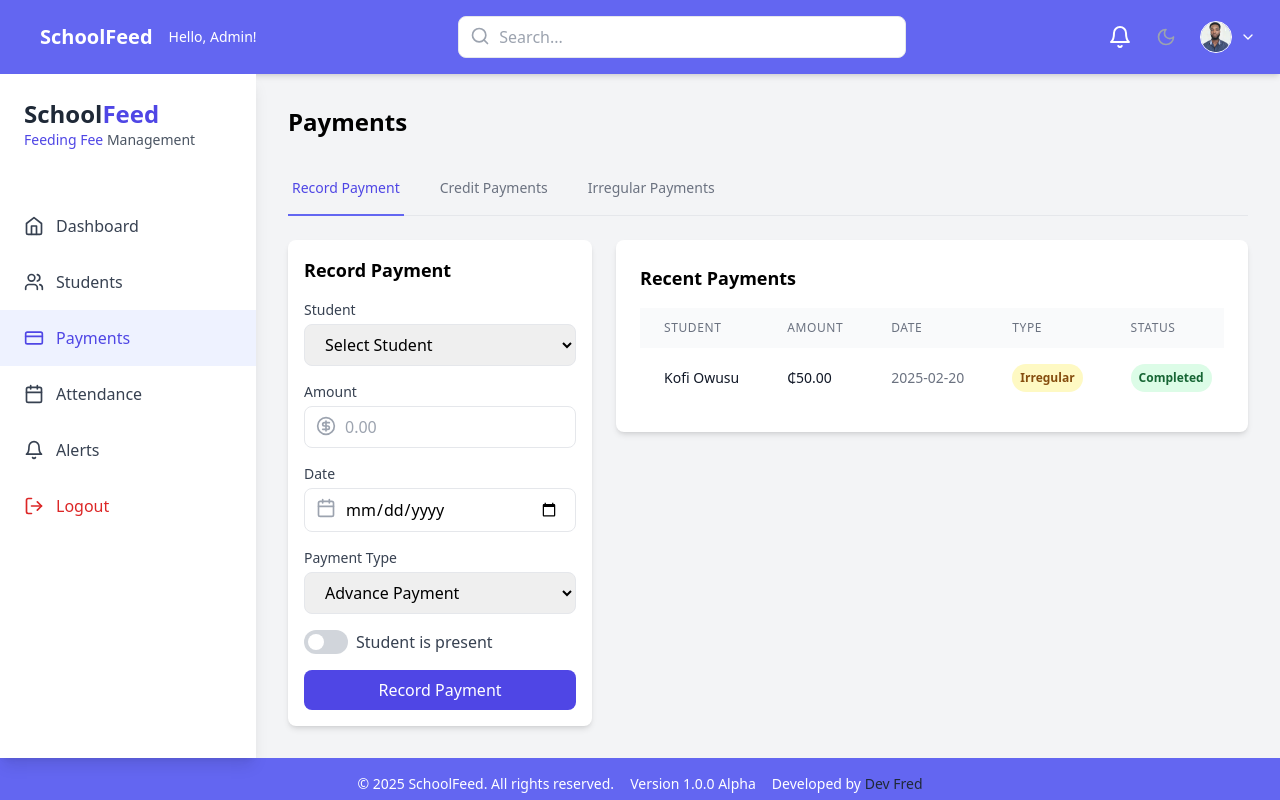
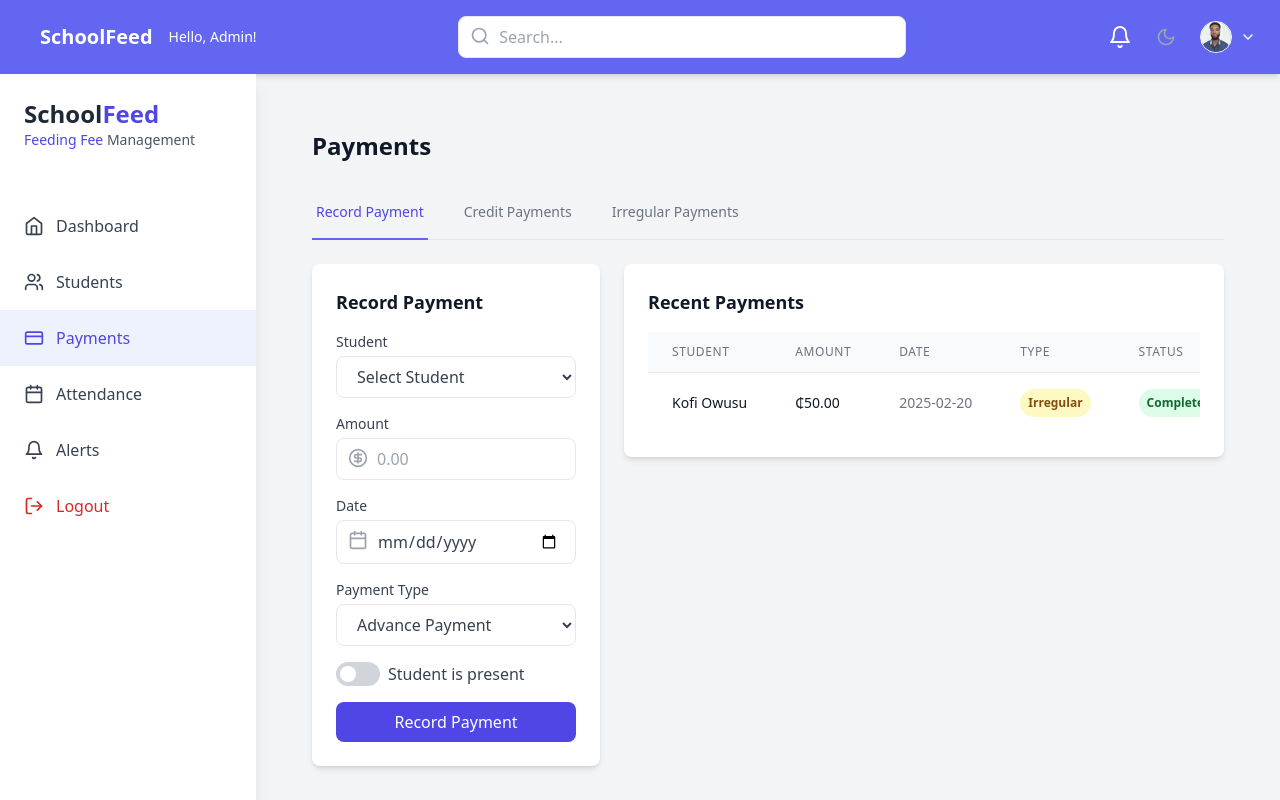
Before and after one commit to Bhankid/SchoolFeed, a React (Vite) app: page / in a window 1280 px wide. Both pictures are taken after a click on the button "Payments". Shown: the top 800 px of the page. Built offline with nearby package versions, Linux system fonts and the light colour scheme.

Commit message:
DarkMode

```diff
--- a/src/App.tsx
+++ b/src/App.tsx
@@ -62,7 +62,7 @@ function App() {
       case "students":
         return <Students />;
       case "payments":
-        return <Payments />;
+        return <Payments darkMode={darkMode} />;
       case "attendance":
         return <Attendance darkMode={darkMode} />;
       case "alerts":
--- a/src/components/Dashboard.tsx
+++ b/src/components/Dashboard.tsx
@@ -49,7 +49,7 @@ const StatCard: React.FC<StatCardProps> = ({
 
   return (
     <div
-      className={`rounded-lg shadow-md p-6 transform transition-all duration-300 ease-in-out hover:scale-105 hover:shadow-lg ${
+      className={`rounded-lg shadow-md p-4 transform transition-all duration-300 ease-in-out hover:scale-105 hover:shadow-lg ${
         darkMode ? "bg-gray-800" : "bg-white"
       }`}
     >
@@ -145,25 +145,25 @@ function Dashboard({ darkMode }: { darkMode: boolean }) {
       legend: {
         position: "bottom" as "bottom",
         labels: {
-          color: darkMode ? "#ffffff" : "#000000", // Adjust legend text color
+          color: darkMode ? "#ffffff" : "#000000",
         },
       },
     },
     scales: {
       x: {
         ticks: {
-          color: darkMode ? "#ffffff" : "#000000", // Adjust x-axis text color
+          color: darkMode ? "#ffffff" : "#000000",
         },
         grid: {
-          color: darkMode ? "rgba(255, 255, 255, 0.1)" : "rgba(0, 0, 0, 0.1)", // Adjust grid lines
+          color: darkMode ? "rgba(255, 255, 255, 0.1)" : "rgba(0, 0, 0, 0.1)",
         },
       },
       y: {
         ticks: {
-          color: darkMode ? "#ffffff" : "#000000", // Adjust y-axis text color
+          color: darkMode ? "#ffffff" : "#000000",
         },
         grid: {
-          color: darkMode ? "rgba(255, 255, 255, 0.1)" : "rgba(0, 0, 0, 0.1)", // Adjust grid lines
+          color: darkMode ? "rgba(255, 255, 255, 0.1)" : "rgba(0, 0, 0, 0.1)",
         },
       },
     },
--- a/src/components/Payments.tsx
+++ b/src/components/Payments.tsx
@@ -2,16 +2,24 @@ import React, { useState } from 'react';
 import { Calendar, CircleDollarSign, AlertCircle } from 'lucide-react';
 import { Switch } from "@headlessui/react";
 
-function Payments() {
-  const [activeTab, setActiveTab] = useState('record');
+function Payments({ darkMode }: { darkMode: boolean }) {
+  const [activeTab, setActiveTab] = useState("record");
   const [isPresent, setIsPresent] = useState(false);
 
   return (
-    <div>
+    <div
+      className={`${
+        darkMode ? "bg-gray-950 text-white" : "bg-gray-100 text-gray-900"
+      } min-h-screen px-2 sm:px-4 lg:px-6 py-6 transition-colors duration-300`}
+    >
       <h2 className="text-2xl font-bold mb-6">Payments</h2>
 
       <div className="mb-6">
-        <div className="border-b border-gray-200">
+        <div
+          className={`border-b ${
+            darkMode ? "border-gray-700" : "border-gray-200"
+          }`}
+        >
           <nav className="-mb-px flex space-x-8" aria-label="Tabs">
             {[
               { id: "record", name: "Record Payment" },
@@ -21,11 +29,16 @@ function Payments() {
               <button
                 key={tab.id}
                 onClick={() => setActiveTab(tab.id)}
-                className={`${
+                className={`whitespace-nowrap py-4 px-1 border-b-2 font-medium text-sm ${
                   activeTab === tab.id
-                    ? "border-indigo-500 text-indigo-600"
+                    ? darkMode
+                      ? "border-indigo-500 text-indigo-400"
+                      : "border-indigo-500 text-indigo-600"
+                    : darkMode
+                    ? "border-transparent text-gray-400 hover:text-gray-300 hover:border-gray-600"
                     : "border-transparent text-gray-500 hover:text-gray-700 hover:border-gray-300"
-                } whitespace-nowrap py-4 px-1 border-b-2 font-medium text-sm`}
+                }`}
+                aria-current={activeTab === tab.id ? "page" : undefined}
               >
                 {tab.name}
               </button>
@@ -37,15 +50,28 @@ function Payments() {
       <div className="grid grid-cols-1 lg:grid-cols-3 gap-6">
         {activeTab === "record" && (
           <>
-            <div className="bg-white rounded-lg shadow-md p-4">
+            <div
+              className={`${
+                darkMode ? "bg-gray-800" : "bg-white"
+              } rounded-lg shadow-md p-6`}
+            >
               <h3 className="text-lg font-semibold mb-4">Record Payment</h3>
               <form className="space-y-4">
                 <div>
                   <label className="block text-sm font-medium text-gray-700 mb-1">
                     Student
                   </label>
-                  <select className="w-full border rounded-lg px-4 py-2 focus:outline-none focus:ring-2 focus:ring-indigo-500">
+                  <select
+                    className={`w-full border rounded-lg px-4 py-2 focus:outline-none focus:ring-2 ${
+                      darkMode
+                        ? "focus:ring-indigo-500 bg-gray-700 text-gray-300"
+                        : "focus:ring-indigo-500 bg-white text-gray-700"
+                    }`}
+                  >
                     <option value="">Select Student</option>
+                    <option value="student1">Kofi Owusu</option>
+                    <option value="student2">Akua Mensah</option>
+                    <option value="student3">Yaa Asantewaa</option>
                   </select>
                 </div>
                 <div>
@@ -56,7 +82,11 @@ function Payments() {
                     <CircleDollarSign className="w-5 h-5 text-gray-400 absolute left-3 top-2.5" />
                     <input
                       type="number"
-                      className="w-full pl-10 pr-4 py-2 border rounded-lg focus:outline-none focus:ring-2 focus:ring-indigo-500"
+                      className={`w-full pl-10 pr-4 py-2 border rounded-lg focus:outline-none focus:ring-2 ${
+                        darkMode
+                          ? "focus:ring-indigo-500 bg-gray-700 text-gray-300"
+                          : "focus:ring-indigo-500 bg-white text-gray-700"
+                      }`}
                       placeholder="0.00"
                     />
                   </div>
@@ -69,7 +99,11 @@ function Payments() {
                     <Calendar className="w-5 h-5 text-gray-400 absolute left-3 top-2.5" />
                     <input
                       type="date"
-                      className="w-full pl-10 pr-4 py-2 border rounded-lg focus:outline-none focus:ring-2 focus:ring-indigo-500"
+                      className={`w-full pl-10 pr-4 py-2 border rounded-lg focus:outline-none focus:ring-2 ${
+                        darkMode
+                          ? "focus:ring-indigo-500 bg-gray-700 text-gray-300"
+                          : "focus:ring-indigo-500 bg-white text-gray-700"
+                      }`}
                     />
                   </div>
                 </div>
@@ -77,7 +111,13 @@ function Payments() {
                   <label className="block text-sm font-medium text-gray-700 mb-1">
                     Payment Type
                   </label>
-                  <select className="w-full border rounded-lg px-4 py-2 focus:outline-none focus:ring-2 focus:ring-indigo-500">
+                  <select
+                    className={`w-full border rounded-lg px-4 py-2 focus:outline-none focus:ring-2 ${
+                      darkMode
+                        ? "focus:ring-indigo-500 bg-gray-700 text-gray-300"
+                        : "focus:ring-indigo-500 bg-white text-gray-700"
+                    }`}
+                  >
                     <option value="advance">Advance Payment</option>
                     <option value="regular">Regular Payment</option>
                     <option value="credit">Credit Payment</option>
@@ -99,11 +139,19 @@ function Payments() {
                       }`}
                     />
                   </Switch>
-                  <span className="text-gray-700">Student is present</span>
+                  <span
+                    className={`${
+                      darkMode ? "text-gray-300" : "text-gray-700"
+                    }`}
+                  >
+                    Student is present
+                  </span>
                 </div>
                 <button
                   type="submit"
-                  className="w-full bg-indigo-600 text-white px-4 py-2 rounded-lg hover:bg-indigo-700 transition-colors"
+                  className={`w-full text-white px-4 py-2 rounded-lg hover:bg-indigo-700 transition-colors ${
+                    darkMode ? "bg-indigo-500" : "bg-indigo-600"
+                  }`}
                 >
                   Record Payment
                 </button>
@@ -114,8 +162,16 @@ function Payments() {
               <div className="bg-white rounded-lg shadow-md p-6">
                 <h3 className="text-lg font-semibold mb-4">Recent Payments</h3>
                 <div className="overflow-x-auto">
-                  <table className="w-full">
-                    <thead>
+                  <table
+                    className={`w-full divide-y ${
+                      darkMode ? "divide-gray-700" : "divide-gray-200"
+                    }`}
+                  >
+                    <thead
+                      className={`${
+                        darkMode ? "bg-gray-700" : "bg-gray-50"
+                      } text-gray-500`}
+                    >
                       <tr className="bg-gray-50">
                         <th className="px-6 py-3 text-left text-xs font-medium text-gray-500 uppercase tracking-wider">
                           Student
```
